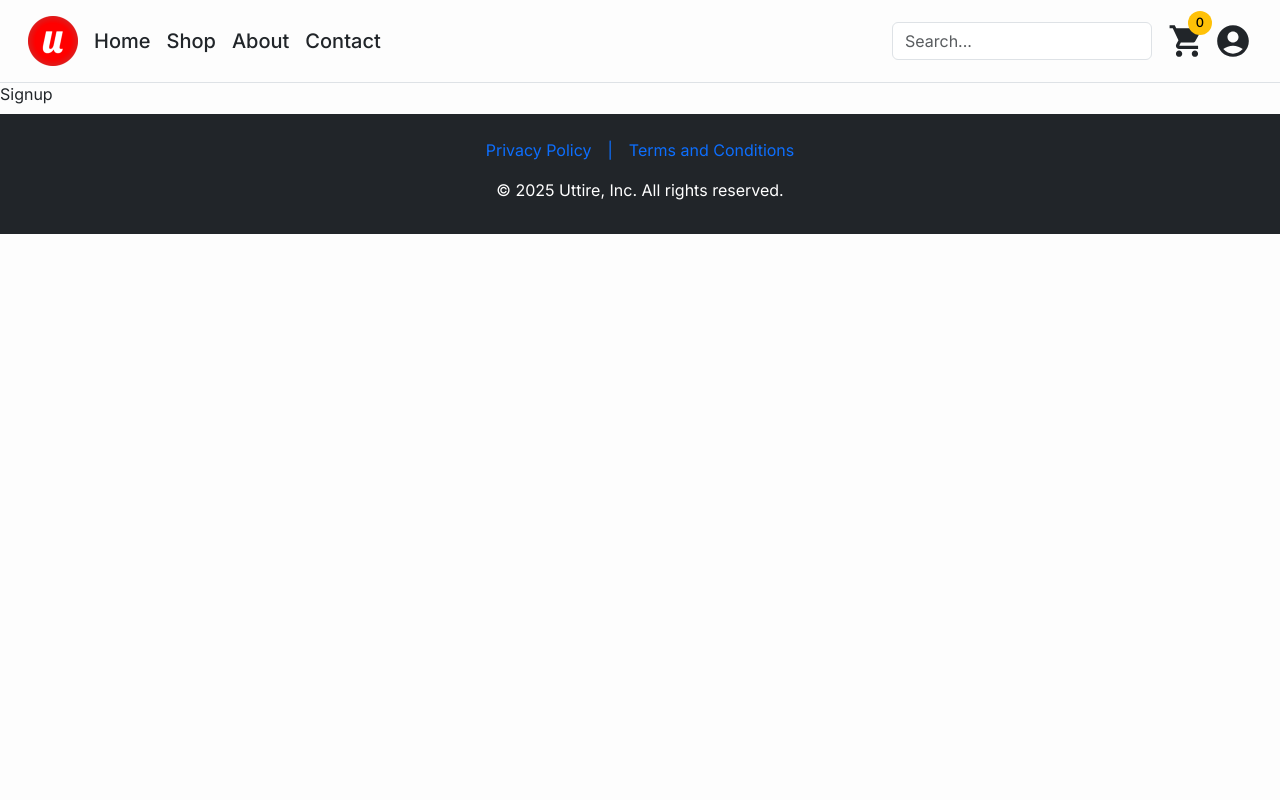
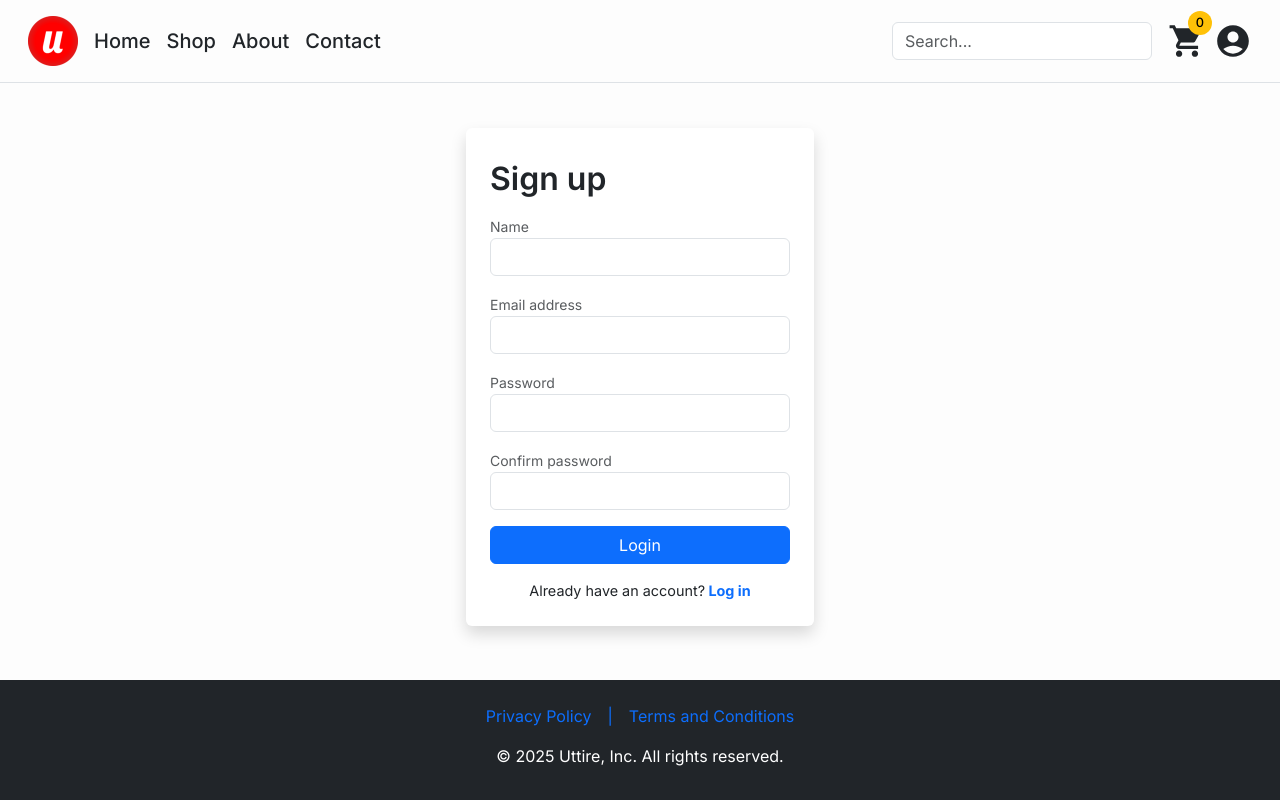
Before and after one commit to amaan073/Uttire, a React (Vite) app in the folder client/: page /signup in a window 1280 px wide. Built offline with nearby package versions, Linux system fonts and the light colour scheme; a web font is replaced by a local one.

Commit message:
created signup page

```diff
--- a/client/src/App.css
+++ b/client/src/App.css
@@ -240,3 +240,19 @@ input[type="range"]::-webkit-slider-thumb {
   transform: translateY(-52.5%) scale(1.1); /*translate again becasue if we use transform for scale the translate value returns to default becasue its the same property*/
   background-color: white;
 }
+
+
+/*
+-->
+
+//Sign up page styles
+
+<--
+*/
+
+@media screen and (max-width: 576px){
+  div.signup-form {
+    box-shadow: none !important;
+    border: 1px solid #f3f2f2;
+}
+}
--- a/client/src/pages/Login.jsx
+++ b/client/src/pages/Login.jsx
@@ -7,7 +7,7 @@ const Login = () => {
       className="container-fluid px-0 text-center d-flex justify-content-center align-items-center"
       style={{ maxWidth: "1600px", minHeight: "calc(100vh - 210px)" }}
     >
-      <div className="bg-white border rounded p-4">
+      <div className="bg-white shadow rounded p-4">
         <AccountCircleIcon sx={{ height: "60px", width: "auto" }} />
         <h4 className="fw-semibold my-2 mb-3">Login</h4>
         <form style={{ width: "300px" }}>
--- a/client/src/pages/Signup.jsx
+++ b/client/src/pages/Signup.jsx
@@ -1,5 +1,62 @@
+import { Link } from "react-router-dom";
+
 const Signup = () => {
-  return <div>Signup</div>;
+  return (
+    <div
+      className="container-fluid px-0 d-flex justify-content-center align-items-center"
+      style={{ maxWidth: "1600px", minHeight: "calc(100vh - 210px)" }}
+    >
+      <div className="signup-form bg-white shadow rounded p-4">
+        <h2 className="fw-semibold my-2 mb-3">Sign up</h2>
+        <form style={{ width: "300px" }}>
+          <div className="mb-3">
+            <label className="small text-muted" htmlFor="name_input">
+              Name
+            </label>
+            <input type="text" className="form-control" id="name_input" />
+          </div>
+          <div className="mb-3">
+            <label className="small text-muted" htmlFor="email_input">
+              Email address
+            </label>
+            <input type="email" className="form-control" id="email_input" />
+          </div>
+          <div className="mb-3">
+            <label className="small text-muted" htmlFor="password_input">
+              Password
+            </label>
+            <input
+              type="password"
+              className="form-control"
+              id="password_input"
+            />
+          </div>
+          <div className="mb-3">
+            <label
+              className="small text-muted"
+              htmlFor="confirm_password_input"
+            >
+              Confirm password
+            </label>
+            <input
+              type="password"
+              className="form-control"
+              id="confirm_password_input"
+            />
+          </div>
+          <button type="submit" className="btn btn-primary w-100">
+            Login
+          </button>
+          <div className="mt-3 text-center" style={{ fontSize: "0.9em" }}>
+            Already have an account?
+            <Link to="/login">
+              <span className="fw-bold"> Log in </span>
+            </Link>
+          </div>
+        </form>
+      </div>
+    </div>
+  );
 };
 
 export default Signup;
```
